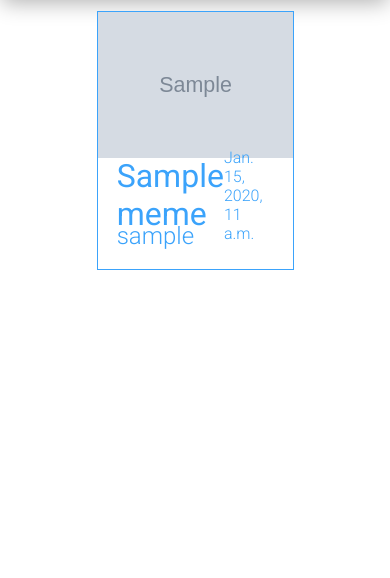
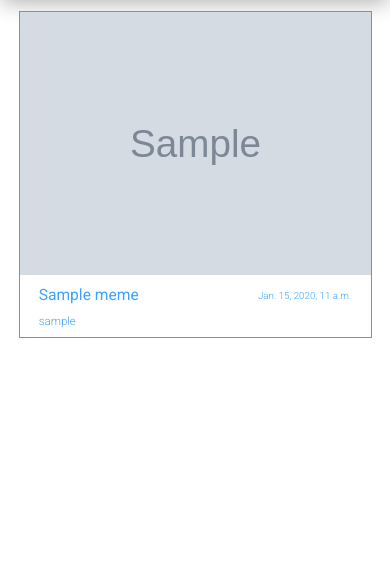
Before and after one commit to marosiak/django_meme, a Django app: page / in a window 390 px wide. Shown: the part 116-694 px from the top of the page. Run offline with Django 3.2, Linux system fonts and the light colour scheme; tables that the repository leaves empty hold one stand-in row (values such as "Sample post"); grey boxes marked "Sample" are stand-in pictures.

Commit message:
Auto stash before merge of "master" and "origin/master"

```diff
--- a/static/css/components/_meme-delegate.scss
+++ b/static/css/components/_meme-delegate.scss
@@ -1,5 +1,5 @@
 .meme-delegate {
-  width: 50vw;
+  //width: 50vw;
   margin-bottom: 1.3rem;
   margin-top: .7rem;
   border-width: .1rem;
@@ -10,23 +10,44 @@
   .meme-header {
     width: 100%;
     display: flex; align-items: center; justify-content: space-between;
-    height: 3.8vh;
-    margin-top: 2vh;
+    height: 3.8vw;
+    @include tablet {
+      height: 4.2vw;
+    }
+    margin-top: 2vw;
     h1 { // meme title
       font-weight: 400;
       margin-left: 1.2rem;
+      font-size: 3vw;
+      @include phone {
+        font-size: 4vw;
+      }
     }
     div { // date
       margin-right: 1.2rem;
       font-weight: 300;
+      font-size: 1.5vw;
+      @include phone {
+        font-size: 2.5vw;
+      }
     }
   }
   h2 {
     margin-top: 1.2vh;
     margin-left: 1.2rem;
     font-weight: 300;
+    font-size: 1.95vw;
+    @include phone {
+        font-size: 2.95vw;
+      }
   }
   img {
-    width: 50vw;
+    width: 45vw;
+    @include tablet {
+      width: 86vw;
+    }
+    @include phone {
+      width: 90vw;
+    }
   }
 }
--- a/static/css/main.css
+++ b/static/css/main.css
@@ -390,7 +390,6 @@ nav.shrink ul li {
 }
 
 .meme-delegate {
-  width: 50vw;
   margin-bottom: 1.3rem;
   margin-top: 0.7rem;
   border-width: 0.1rem;
@@ -404,24 +403,57 @@ nav.shrink ul li {
   display: flex;
   align-items: center;
   justify-content: space-between;
-  height: 3.8vh;
-  margin-top: 2vh;
+  height: 3.8vw;
+  margin-top: 2vw;
+}
+@media only screen and (max-width: 910px) {
+  .meme-delegate .meme-header {
+    height: 4.2vw;
+  }
 }
 .meme-delegate .meme-header h1 {
   font-weight: 400;
   margin-left: 1.2rem;
+  font-size: 3vw;
+}
+@media only screen and (max-width: 480px) {
+  .meme-delegate .meme-header h1 {
+    font-size: 4vw;
+  }
 }
 .meme-delegate .meme-header div {
   margin-right: 1.2rem;
   font-weight: 300;
+  font-size: 1.5vw;
+}
+@media only screen and (max-width: 480px) {
+  .meme-delegate .meme-header div {
+    font-size: 2.5vw;
+  }
 }
 .meme-delegate h2 {
   margin-top: 1.2vh;
   margin-left: 1.2rem;
   font-weight: 300;
+  font-size: 1.95vw;
+}
+@media only screen and (max-width: 480px) {
+  .meme-delegate h2 {
+    font-size: 2.95vw;
+  }
 }
 .meme-delegate img {
-  width: 50vw;
+  width: 45vw;
+}
+@media only screen and (max-width: 910px) {
+  .meme-delegate img {
+    width: 86vw;
+  }
+}
+@media only screen and (max-width: 480px) {
+  .meme-delegate img {
+    width: 90vw;
+  }
 }
 
 html, body {
```
Also changed, not shown: 1 other file.
